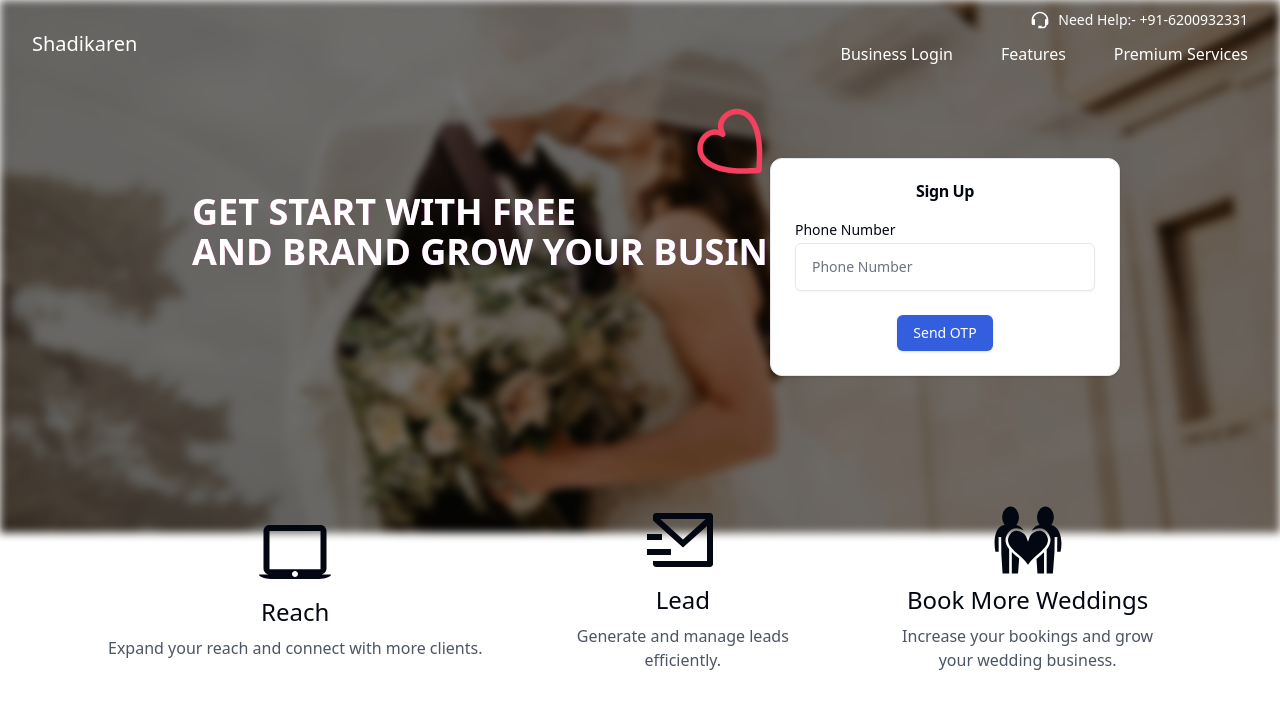
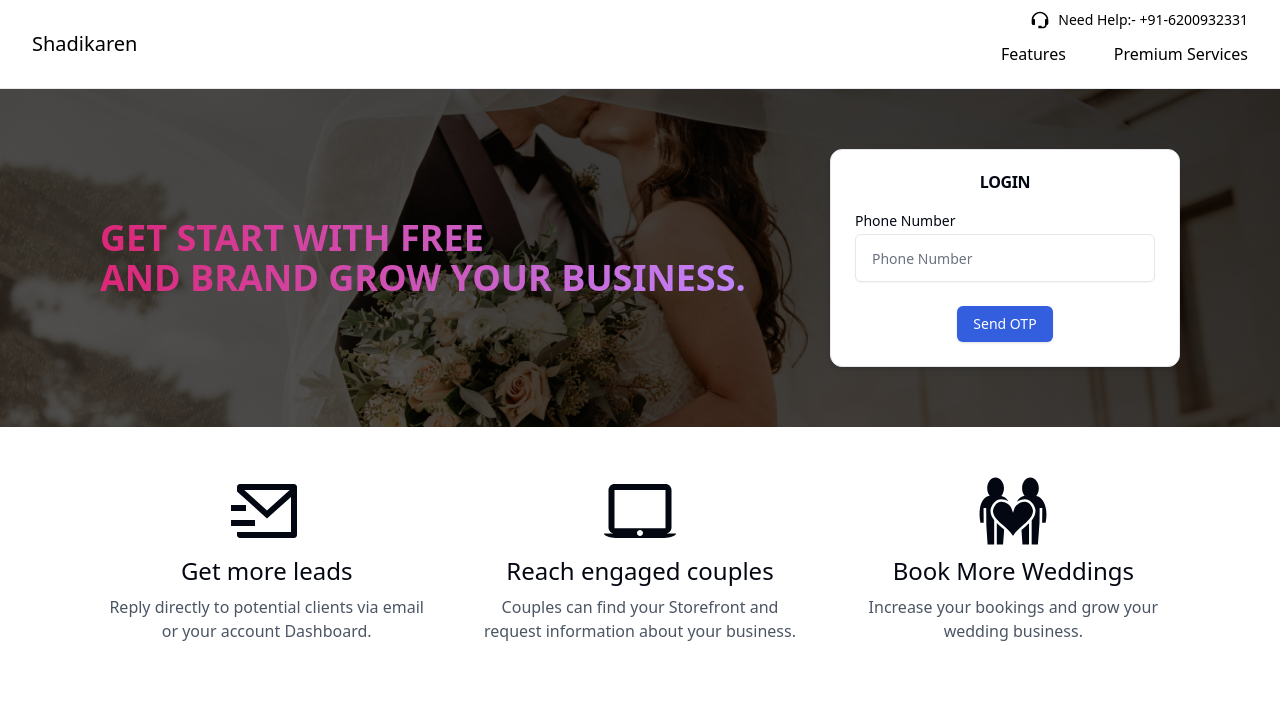
Before and after one commit to biruly-cyber/jiwanjodi, a Next.js app: page /auth in a window 1280 px wide. Shown: the top 708 px of the page. Built offline with nearby package versions, Linux system fonts and the light colour scheme.

Commit message:
add vendar sign in design

```diff
--- a/src/app/(auth)/auth/page.tsx
+++ b/src/app/(auth)/auth/page.tsx
@@ -6,9 +6,7 @@ import AuthNumber from "@/components/util-component/AuthNumber";
 import { toast, useToast } from "@/components/ui/use-toast";
 import axios from "axios";
 import { useRouter } from "next/navigation";
-import img from "../../../assets/bg_wed.jpg";
-import Image from "next/image";
-import { motion } from "framer-motion";
+import style from "../../custom-css/hero-section.module.css";
 import Feature from "@/components/util-component/feature/Feature";
 
 const Auth = () => {
@@ -82,62 +80,15 @@ const Auth = () => {
     }
   };
 
-  // farmer motion
-  const icon = {
-    hidden: {
-      pathLength: 0,
-      fill: "rgba(244, 63, 94, 0)",
-    },
-    visible: {
-      pathLength: 1,
-      fill: "rgba(244, 63, 94, 1)",
-      transition: {
-        duration: 2,
-        ease: "easeInOut",
-      },
-    },
-  };
-
   return (
     <>
       <NavbarVendor />
-      <div className=" h-auto flex justify-between">
-        <div></div>
-        <div className="z-20 transform -rotate-45 h-40">
-          <motion.svg
-            width="1000"
-            height="110"
-            viewBox="10 1 1 20"
-            fill="none"
-            xmlns="http://www.w3.org/2000/svg"
-            whileHover={{ scale: 1.2, rotate: 90 }}
-          >
-            <motion.path
-              d="M4.89346 2.35248C3.49195 2.35248 2.35248 3.49359 2.35248 4.90532C2.35248 6.38164 3.20954 7.9168 4.37255 9.33522C5.39396 10.581 6.59464 11.6702 7.50002 12.4778C8.4054 11.6702 9.60608 10.581 10.6275 9.33522C11.7905 7.9168 12.6476 6.38164 12.6476 4.90532C12.6476 3.49359 11.5081 2.35248 10.1066 2.35248C9.27059 2.35248 8.81894 2.64323 8.5397 2.95843C8.27877 3.25295 8.14623 3.58566 8.02501 3.88993C8.00391 3.9429 7.98315 3.99501 7.96211 4.04591C7.88482 4.23294 7.7024 4.35494 7.50002 4.35494C7.29765 4.35494 7.11523 4.23295 7.03793 4.04592C7.01689 3.99501 6.99612 3.94289 6.97502 3.8899C6.8538 3.58564 6.72126 3.25294 6.46034 2.95843C6.18109 2.64323 5.72945 2.35248 4.89346 2.35248ZM1.35248 4.90532C1.35248 2.94498 2.936 1.35248 4.89346 1.35248C6.0084 1.35248 6.73504 1.76049 7.20884 2.2953C7.32062 2.42147 7.41686 2.55382 7.50002 2.68545C7.58318 2.55382 7.67941 2.42147 7.79119 2.2953C8.265 1.76049 8.99164 1.35248 10.1066 1.35248C12.064 1.35248 13.6476 2.94498 13.6476 4.90532C13.6476 6.74041 12.6013 8.50508 11.4008 9.96927C10.2636 11.3562 8.92194 12.5508 8.00601 13.3664C7.94645 13.4194 7.88869 13.4709 7.83291 13.5206C7.64324 13.6899 7.3568 13.6899 7.16713 13.5206C7.11135 13.4709 7.05359 13.4194 6.99403 13.3664C6.0781 12.5508 4.73641 11.3562 3.59926 9.96927C2.39872 8.50508 1.35248 6.74041 1.35248 4.90532Z"
-              fill="#f43f5e"
-              fill-rule="evenodd"
-              clip-rule="evenodd"
-              variants={icon}
-              initial="hidden"
-              animate="visible"
-            ></motion.path>
-          </motion.svg>
-        </div>
-      </div>
 
-      <div className="w-full absolute top-0 mx-auto flex justify-between items-center h-2/3 -z-10">
-        <div className="w-2/3 h-full">
-          <Image
-            src={img}
-            alt="Photo by Drew Beamer"
-            fill
-            className=" object-cover filter brightness-50 blur-sm backdrop-blur-none"
-          />
-          <span className="absolute top-48 left-48 text-4xl font-bold text-white uppercase bg-gradient-to-r from-pink-500 to-purple-500 bg-clip-text text-transparent">
-            Get start with free <br /> and brand Grow your business.
-          </span>
-        </div>
-        <div className="md:px-40 z-10">
+      <div className={style.backgroundLogin}>
+        <span className=" text-4xl font-bold  uppercase bg-gradient-to-r from-pink-600 to-purple-400 bg-clip-text text-transparent">
+          Get start with free <br /> and brand Grow your business.
+        </span>
+        <div className="">
           {isSubmitted ? (
             <VerifyOtp onVerify={handleOnVerifyOtp} />
           ) : (
@@ -147,7 +98,7 @@ const Auth = () => {
       </div>
 
       {/* feature section */}
-      <div className="md:mt-52">
+      <div>
         <Feature />
       </div>
     </>
--- a/src/app/custom-css/hero-section.module.css
+++ b/src/app/custom-css/hero-section.module.css
@@ -16,3 +16,25 @@
     height: 100vh;
     z-index: -50;
 }
+
+
+.backgroundLogin {
+    width: 100%;
+    margin-left: auto;
+    margin-right: auto;
+    display: flex;
+    justify-content: space-between;
+    align-items: center;
+    padding-left: 100px;
+    padding-top: 60px;
+    padding-bottom: 60px;
+    padding-right: 100PX;
+    background-image: linear-gradient(45deg,
+    rgba(0, 0, 0, 0.605),
+    rgba(0, 0, 0, 0.8)),
+      url(
+'../../assets/bg_wed.jpg') ;
+    background-size: cover;
+    background-position: center;
+    background-repeat: no-repeat;
+  }
--- a/src/components/util-component/AuthNumber.tsx
+++ b/src/components/util-component/AuthNumber.tsx
@@ -28,10 +28,11 @@ const AuthNumber: React.FC<Props> = ({ onPhoneNumberSubmit }) => {
   };
 
   return (
+    // className="bg-gradient-to-r from-pink-500 to-purple-500 rounded-xl p-[2px]
     <div>
-      <Card className="w-[350px]">
+      <Card className="w-[350px] shadow-md">
         <CardHeader>
-          <CardTitle className="text-center">Sign Up</CardTitle>
+          <CardTitle className="text-center uppercase">Login</CardTitle>
           {/* <CardDescription>
             Try EventKaren.com for free and grow your business.
           </CardDescription> */}
@@ -61,7 +62,14 @@ const AuthNumber: React.FC<Props> = ({ onPhoneNumberSubmit }) => {
               isSubmitted ? "cursor-not-allowed" : "cusror-pointer"
             } `}
           >
-            {isSubmitted ? (<span><BiLoaderCircle className="animate-spin inline-block mr-2" />  OTP Sent</span>) : "Send OTP"}
+            {isSubmitted ? (
+              <span>
+                <BiLoaderCircle className="animate-spin inline-block mr-2" />{" "}
+                OTP Sent
+              </span>
+            ) : (
+              "Send OTP"
+            )}
           </Button>
         </CardFooter>
       </Card>
--- a/src/components/util-component/NavbarVendor.tsx
+++ b/src/components/util-component/NavbarVendor.tsx
@@ -4,7 +4,7 @@ import { BiSupport } from "react-icons/bi";
 
 const Navbar = () => {
   return (
-    <div className="px-6 md:px-8 py-2.5  sticky top-0 z-50 text-white    bg-transparent">
+    <div className="px-6 md:px-8 py-2.5 text-black border-b">
       {/* top nav help section  */}
       <div className="flex justify-end gap-2">
         <BiSupport className="text-xl " />
@@ -17,8 +17,6 @@ const Navbar = () => {
         </div>
         <div className="py-3">
           <ul className="flex gap-12 cursor-pointer relative">
-            <li>Business Login</li>
-
             <li>Features</li>
             <li>Premium Services</li>
           </ul>
--- a/src/components/util-component/feature/Feature.tsx
+++ b/src/components/util-component/feature/Feature.tsx
@@ -6,21 +6,25 @@ import { GiLovers } from "react-icons/gi";
 
 const Feature = () => {
   return (
-    <div className="flex justify-between items-center px-20 py-7 rounded-lg  ">
-      <div className="flex mx-2 p-5 text-center  flex-col justify-center items-center">
-        <IoMdLaptop className="text-7xl mb-2 " />
-        <h2 className="text-2xl mb-2">Reach</h2>
+    <div className="flex flex-col md:flex-row justify-between items-center px-5 md:px-20 py-7 ">
+      <div className="flex flex-col justify-center items-center flex-1 mx-2 mb-5 md:mb-0 p-5 text-center ">
+        <RiMailSendLine className="text-7xl mb-2 " />
+        <h2 className="text-2xl mb-2">Get more leads</h2>
         <p className="text-gray-600">
-          Expand your reach and connect with more clients.
+          Reply directly to potential clients via email or your account
+          Dashboard.
         </p>
       </div>
-      <div className="flex flex-col justify-center items-center flex-1 mx-2 p-5   text-center">
-        <RiMailSendLine className="text-7xl mb-2 " />
-        <h2 className="text-2xl mb-2">Lead</h2>
-        <p className="text-gray-600">Generate and manage leads efficiently.</p>
+      <div className="flex flex-col justify-center items-center flex-1 mx-2 mb-5 md:mb-0 p-5 text-center ">
+        <IoMdLaptop className="text-7xl mb-2" />
+        <h2 className="text-2xl mb-2">Reach engaged couples</h2>
+        <p className="text-gray-600">
+          Couples can find your Storefront and request information about your
+          business.
+        </p>
       </div>
-      <div className="flex flex-col justify-center items-center flex-1 mx-2 p-5   text-center">
-        <GiLovers className="text-7xl mb-2 " />
+      <div className="flex flex-col justify-center items-center flex-1 mx-2 p-5 text-center ">
+        <GiLovers className="text-7xl mb-2" />
         <h2 className="text-2xl mb-2">Book More Weddings</h2>
         <p className="text-gray-600">
           Increase your bookings and grow your wedding business.
```
